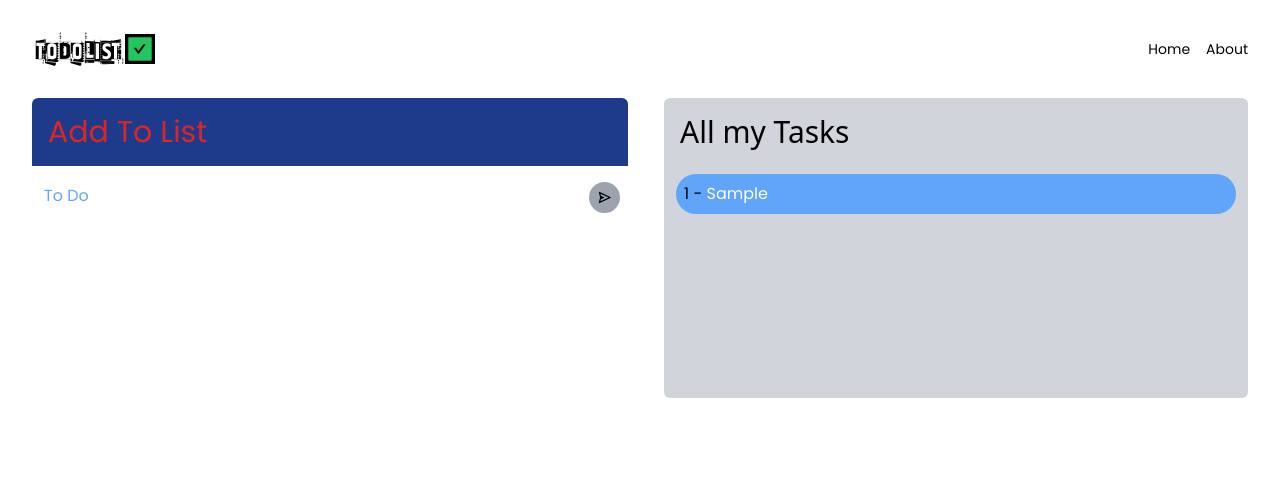
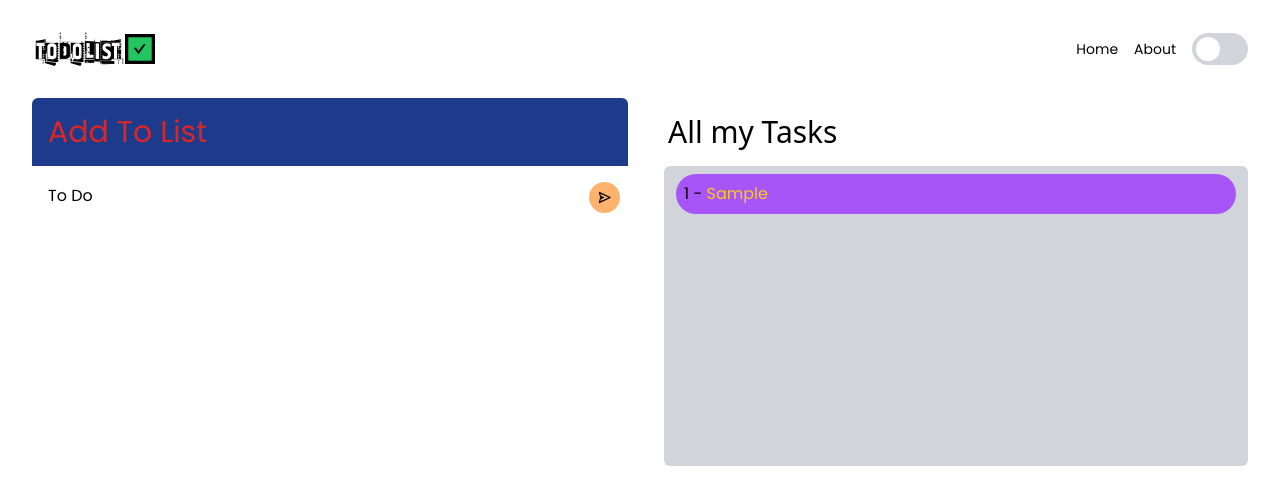
Before and after one commit to sobhanhadikhah/ChechkMan, a React (Vite) app: page / in a window 1280 px wide. Both pictures are taken after typing "Sample" into the empty fields and a click on the button 604 px from the left and 197 px from the top of the page. Shown: the top 504 px of the page. Built offline with nearby package versions, Linux system fonts and the light colour scheme.

Commit message:
change some style and color

```diff
--- a/index.html
+++ b/index.html
@@ -6,7 +6,7 @@
     <meta name="viewport" content="width=device-width, initial-scale=1.0" />
     <title>Vite + React</title>
   </head>
-  <body>
+  <body class="light" >
     <div id="root"></div>
     <script type="module" src="/src/main.jsx"></script>
   </body>
--- a/src/App.jsx
+++ b/src/App.jsx
@@ -1,17 +1,19 @@
+import { useState, useEffect } from "react";
 import { Navbar } from "./components";
+import { useSelector } from "react-redux";
 import { About, AddListPage, Notfound } from "./pages"
 import { useTitle } from './hooks/usetitle';
 import { Route, Routes } from "react-router-dom";
+import { saveToDo } from "./hooks/savestoreg";
 const App = () => {
-
+  const todo = useSelector(state => state.todoReducerState.todo);
   useTitle("Home")
-
   return (
     <div>
       <Navbar />
       <div>
         <Routes>
-          <Route path="/" element={<AddListPage   />} />
+          <Route path="/" element={<AddListPage />} />
           <Route path="about" element={<About />} />
           <Route path="*" element={<Notfound />} />
         </Routes>
@@ -22,4 +24,4 @@ const App = () => {
   )
 }
 
-export default App
+export default App;
--- a/src/components/inputToDo.jsx
+++ b/src/components/inputToDo.jsx
@@ -5,12 +5,12 @@ const InputToDo = ({ handleChange, handleToAdd, text, setText }) => {
         <div>
             <div className=" absolute lg:relative bottom-0 w-full px-3  " >
                 <h1 className='bg-blue-900 rounded-t-md text-red-600 p-4 text-3xl font-Poppins-Regular lg:block hidden   ' >Add To List</h1>
-                <form onSubmit={handleToAdd} onChange={handleChange} className=" bg-blue-300 lg:bg-transparent lg:rounded-b-md rounded-full flex   lg:mb-0 mb-2  " >
+                <form onSubmit={handleToAdd} onChange={handleChange} className=" bg-[#FF7B54] lg:bg-transparent lg:rounded-b-md rounded-full flex   lg:mb-0 mb-2  " >
                     <div className='flex w-full   lg:bg-transparent  ' >
-                        <input className=' px-3   py-1 placeholder:text-blue-400 bg-transparent  font-Poppins-Regular  focus:outline-none  '
+                        <input className=' px-4    py-1 placeholder:text-black bg-transparent  font-Poppins-Regular  focus:outline-none  '
                             onChange={(e) => setText(e.target.value)} placeholder='To Do' type="text" value={text} />
                     </div>
-                    <button className='bg-gray-400  p-2 font-Poppins-Regular rounded-full lg:block mt-4 mr-2 mb-3 '  ><BiSend size={15} /></button>
+                    <button className='bg-[#FFB26B]  p-2 font-Poppins-Regular rounded-full lg:block mt-4 mr-2 mb-3 '  ><BiSend className="text-black" size={15} /></button>
                 </form>
             </div>
         </div>
--- a/src/components/listTask.jsx
+++ b/src/components/listTask.jsx
@@ -1,20 +1,19 @@
-import React from 'react'
+import { useEffect, useState } from 'react'
 import { useSelector } from 'react-redux'
 const ListTask = () => {
+
     const todo = useSelector(state => state.todoReducerState.todo)
     return (
         <div className='mx-3' >
+            <h1 className='text-3xl p-4 grid  ' >All my Tasks</h1>
             <div className='h-[300px] my-3 md:my-0  md:ml-3  rounded-md bg-gray-300 overflow-auto   ' >
-
-                <h1 className='text-3xl p-4 grid  ' >All my Tasks</h1>
-
                 <ul className='mx-3 gap-2 flex flex-col  ' >
 
                     {todo.map((todos, i) => {
 
                         return (
                             <div key={todos.id} className='flex flex-row'>
-                                <li className='bg-blue-400 my-2 text-white font-Poppins-Regular w-full p-2 rounded-full' > <span className='text-black' >{i + 1} - </span> {todos.text}</li>
+                                <li className='bg-purple-500 text-yellow-400 my-2  font-Poppins-Regular w-full p-2 rounded-full' > <span className='text-black' >{i + 1} - </span> {todos.text}</li>
                             </div>
                         )
                     })}
--- a/src/components/navbar.jsx
+++ b/src/components/navbar.jsx
@@ -15,16 +15,32 @@ const Navbar = () => {
 
                 </Link>
             </div>
+
             <Link to={`about`} className='block lg:hidden mr-3 ' >
                 <FcAbout size={30} />
             </Link>
+
+
             {/* big screan navbar */}
+
             <div className='mx-3 hidden lg:block ' >
-                <ul className='flex capitalize gap-x-4 font-Poppins-Regular ' >
+
+                <ul className='flex items-center capitalize gap-x-4 font-Poppins-Regular ' >
+
                     {NavbarText.map(({ title, id, path }) => {
                         return <Link to={path} className='hover:text-blue-400 text-sm transition duration-100 cursor-pointer ease-in-out ' key={id} >{title}</Link>
                     })}
+                    <label  htmlFor="AcceptConditions" className="relative h-8 w-14 cursor-pointer">
+                        <input type="checkbox" id="AcceptConditions" className="peer sr-only" />
 
+                        <span
+                            className="absolute inset-0 rounded-full bg-gray-300 transition peer-checked:bg-green-500"
+                        ></span>
+
+                        <span
+                            className="absolute inset-0 m-1 h-6 w-6 rounded-full bg-white transition peer-checked:translate-x-6"
+                        ></span>
+                    </label>
                 </ul>
             </div>
         </div>
--- /dev/null
+++ b/src/hooks/savestoreg.js
@@ -0,0 +1,7 @@
+import {useEffect  } from 'react';
+
+export const saveToDo=(item)=>{
+    useEffect(()=>{
+        localStorage.setItem('items', JSON.stringify(item));
+    },[item])
+}
--- a/tailwind.config.cjs
+++ b/tailwind.config.cjs
@@ -4,6 +4,7 @@ module.exports = {
     "./index.html",
     "./src/**/*.{js,ts,jsx,tsx}",
   ],
+  darkMode: 'class',
   theme: {
     extend: {},
     fontFamily:{
```
